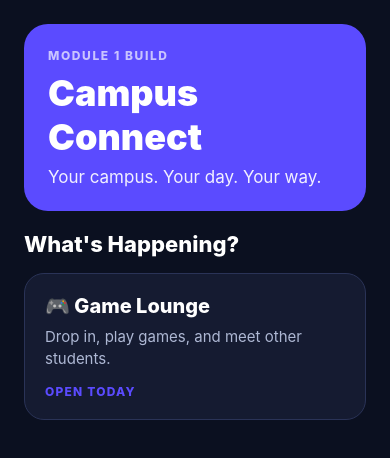
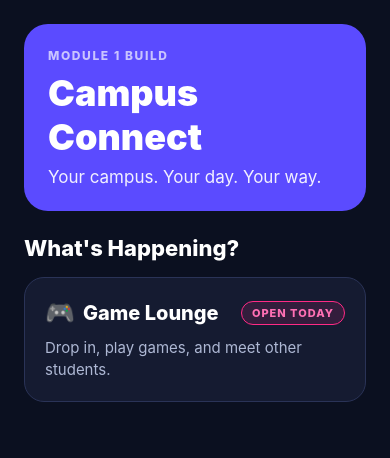
Before and after one commit to paulo240600/module-1-github-practice, a React Native app in the folder campus connect app/: screen / in a window 390 px wide. Shown: the top 458 px of the page. Built offline with nearby package versions, Linux system fonts and the light colour scheme.

Commit message:
Style the Campus Connect activity card

```diff
--- a/campus connect app/App.js
+++ b/campus connect app/App.js
@@ -14,16 +14,27 @@ export default function App() {
         <Text style={styles.subtitle}>Your campus. Your day. Your way.</Text>
       </View>
 
-      {/* New Section Heading */}
+      {/* Section Heading */}
       <Text style={styles.sectionHeading}>What's Happening?</Text>
 
       {/* Game Lounge Card */}
       <View style={styles.card}>
-        <Text style={styles.cardTitle}>🎮 Game Lounge</Text>
+        <View style={styles.cardTopRow}>
+          {/* Emoji + Title grouped together */}
+          <View style={styles.titleContainer}>
+            <Text style={styles.cardEmoji}>🎮</Text>
+            <Text style={styles.cardTitle}>Game Lounge</Text>
+          </View>
+
+          {/* Status Badge */}
+          <View style={styles.badge}>
+            <Text style={styles.badgeText}>OPEN TODAY</Text>
+          </View>
+        </View>
+
         <Text style={styles.cardDescription}>
           Drop in, play games, and meet other students.
         </Text>
-        <Text style={styles.cardBadge}>OPEN TODAY</Text>
       </View>
     </View>
   );
@@ -39,7 +50,7 @@ const styles = StyleSheet.create({
     backgroundColor: '#5B4BFF',
     borderRadius: 24,
     padding: 24,
-    marginBottom: 20,
+    marginBottom: 24,
   },
   kicker: {
     color: '#C9C4FF',
@@ -64,29 +75,52 @@ const styles = StyleSheet.create({
     fontWeight: '800',
     marginBottom: 16,
   },
+
+  /* Card Styling */
   card: {
     backgroundColor: '#151B31',
     borderColor: '#2A3357',
+    borderWidth: 1,
     borderRadius: 20,
-    borderWidth: 1,
     padding: 20,
+    marginBottom: 16,
+  },
+  cardTopRow: {
+    flexDirection: 'row',
+    justifyContent: 'space-between',
+    alignItems: 'center',
+    marginBottom: 10,
+  },
+  titleContainer: {
+    flexDirection: 'row',
+    alignItems: 'center',
+    gap: 8, // Space between emoji and title
+  },
+  cardEmoji: {
+    fontSize: 24,
   },
   cardTitle: {
     color: '#FFFFFF',
     fontSize: 20,
     fontWeight: '800',
   },
+  badge: {
+    backgroundColor: '#FF2A8520', // Vibrant pink accent glow
+    borderColor: '#FF2A85',
+    borderWidth: 1,
+    paddingHorizontal: 10,
+    paddingVertical: 4,
+    borderRadius: 12,
+  },
+  badgeText: {
+    color: '#FF70B4',
+    fontSize: 11,
+    fontWeight: '800',
+    letterSpacing: 1,
+  },
   cardDescription: {
     color: '#AEB8D4',
     fontSize: 15,
     lineHeight: 22,
-    marginTop: 8,
-  },
-  cardBadge: {
-    color: '#5B4BFF',
-    fontSize: 12,
-    fontWeight: '800',
-    letterSpacing: 1.2,
-    marginTop: 14,
   },
 });
```
